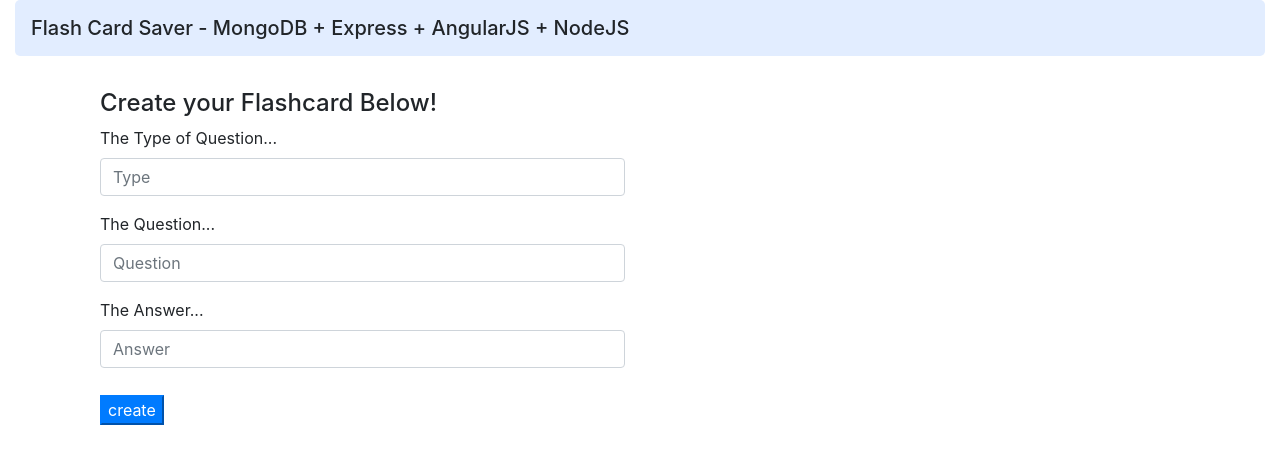
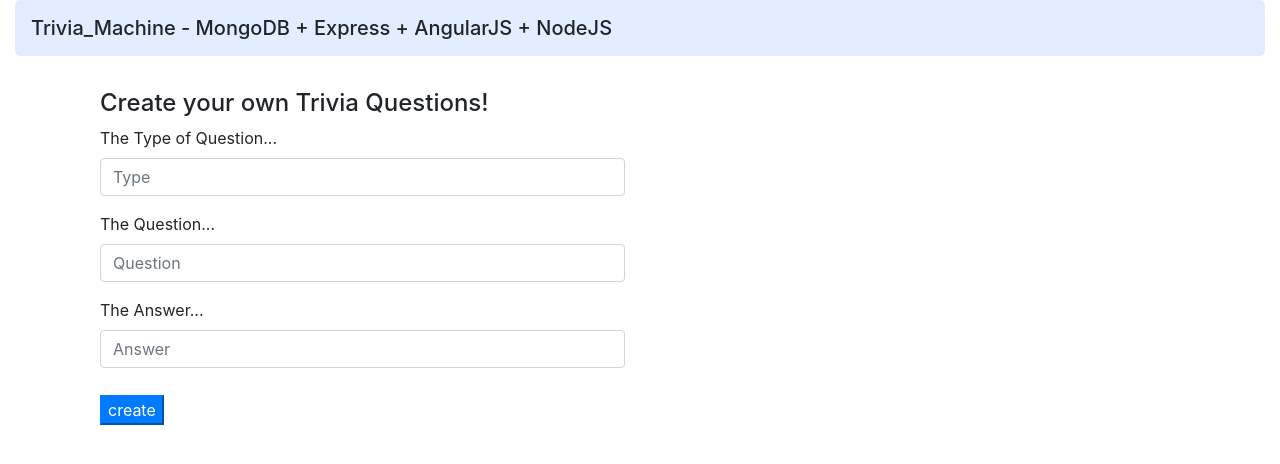
Before and after one commit to ColeWill/MEAN-Trivia_App, a website: page public/index.html in a window 1280 px wide. Drawn offline with nearby package versions, Linux system fonts and the light colour scheme; no server answers.

Commit message:
rebreanded to trivia machine

```diff
--- a/public/index.html
+++ b/public/index.html
@@ -5,7 +5,7 @@
 		<meta http-equiv="X-UA-Compatible" content="IE=edge">
   		<meta name="viewport" content="width=device-width, initial-scale=1">
 
-		<title>FlashCardr</title>
+		<title>Trivia_Machine</title>
 		<!-- CSS -->
 
 		<link rel="stylesheet" type="text/css" href="/css/styling.css">
@@ -34,7 +34,7 @@
 <section class="container-fluid">
 
 	<nav class="navbar">
-	  <h1 class="navbar-brand mb-0">Flash Card Saver - MongoDB + Express + AngularJS + NodeJS</h1>
+	  <h1 class="navbar-brand mb-0">Trivia_Machine - MongoDB + Express + AngularJS + NodeJS</h1>
 	</nav>
 
 	<article class="container" ng-controller="FlashCardController as flashControl">
@@ -43,7 +43,7 @@
 			<div class="col-6">
 
 				<form ng-submit="flashControl.addNew()" method="POST">
-					<h4>Create your Flashcard Below!</h4>
+					<h4>Create your own Trivia Questions!</h4>
 
 					<div class="form-group">
 						<label for="Type">The Type of Question...</label>
```
